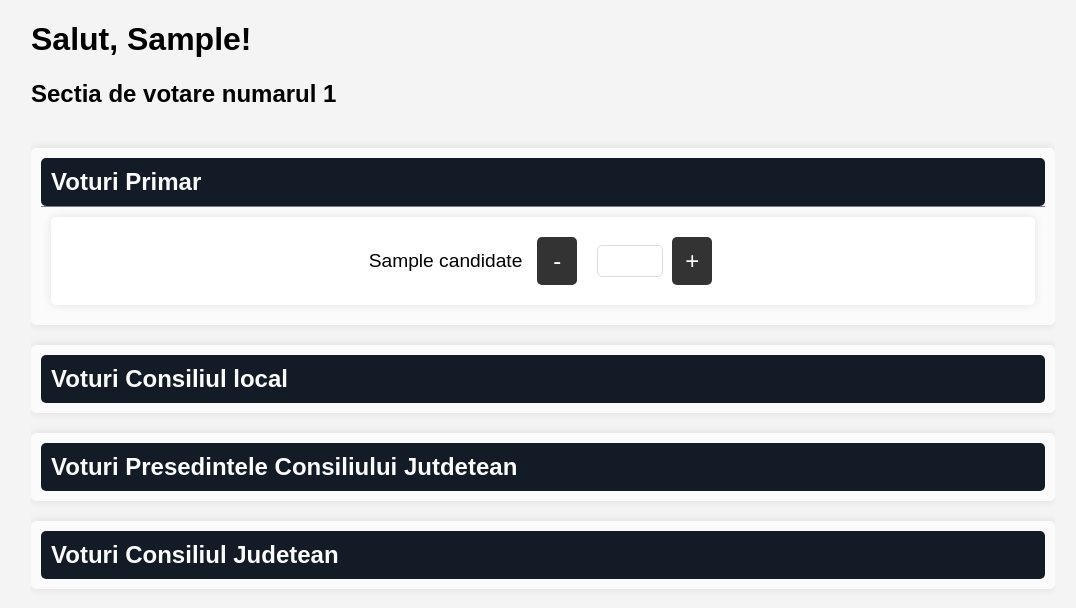
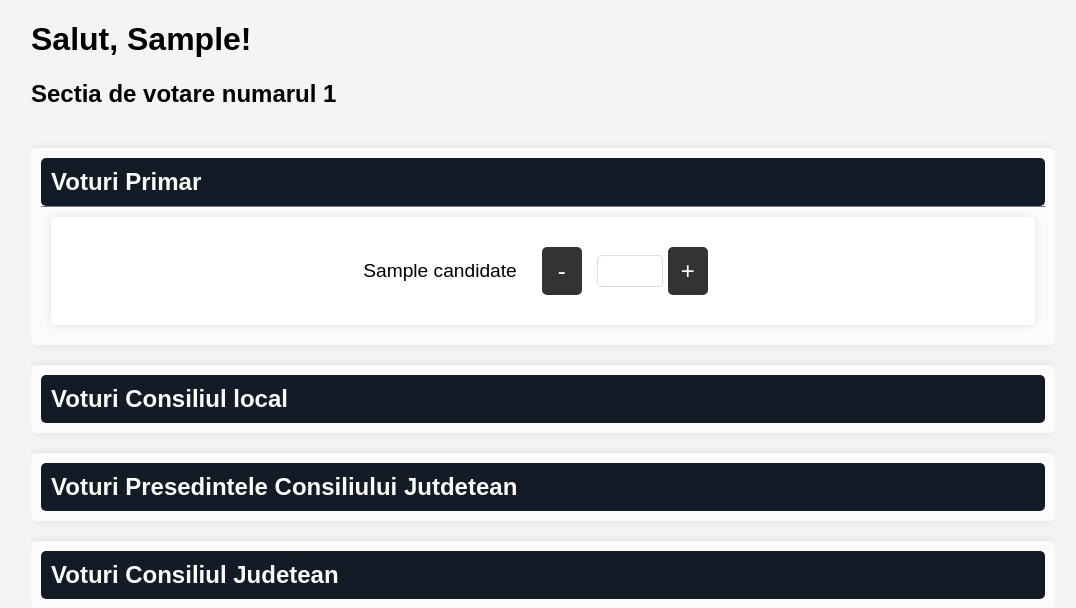
Before and after one commit to a96tudor/elections-maps, a Flask app: template templates/reports.html in a window 1280 px wide, after a click on "Voturi Primar". Shown: the top 608 px of the page, without its empty margins (97-1173 px from the left). Run offline with Flask 3, Linux system fonts and the light colour scheme; the template is opened without the code that fills it: most values are stand-ins (such as "Sample title", 1, 10 or a date in 2020); parts of the project's set-up code (start-up, migrations or seed data) failed here and were passed over.

Commit message:
Make +/- buttons and textbox always inline

```diff
--- a/static/style.css
+++ b/static/style.css
@@ -92,3 +92,10 @@ header {
 .disable-dbl-tap-zoom {
   touch-action: manipulation;
 }
+
+.input-inline {
+    display: flex;
+    align-items: center;
+    justify-content: center;
+    padding: 10px;
+}
--- a/templates/reports.html
+++ b/templates/reports.html
@@ -22,7 +22,7 @@
 		        {% for candidate in mayor_candidates %}
 	            <div class="incrementor disable-dbl-tap-zoom ">
 	                <label for="{{ candidate.id }}"> {{ candidate.name }}</label>
-	                <div class=" input-inline-1 disable-dbl-tap-zoom ">
+	                <div class=" input-inline disable-dbl-tap-zoom ">
 	                    <button onclick='decrement("mayor", "{{ candidate.id }}")'
 	                            class="disable-dbl-tap-zoom">
 		                    -
```
